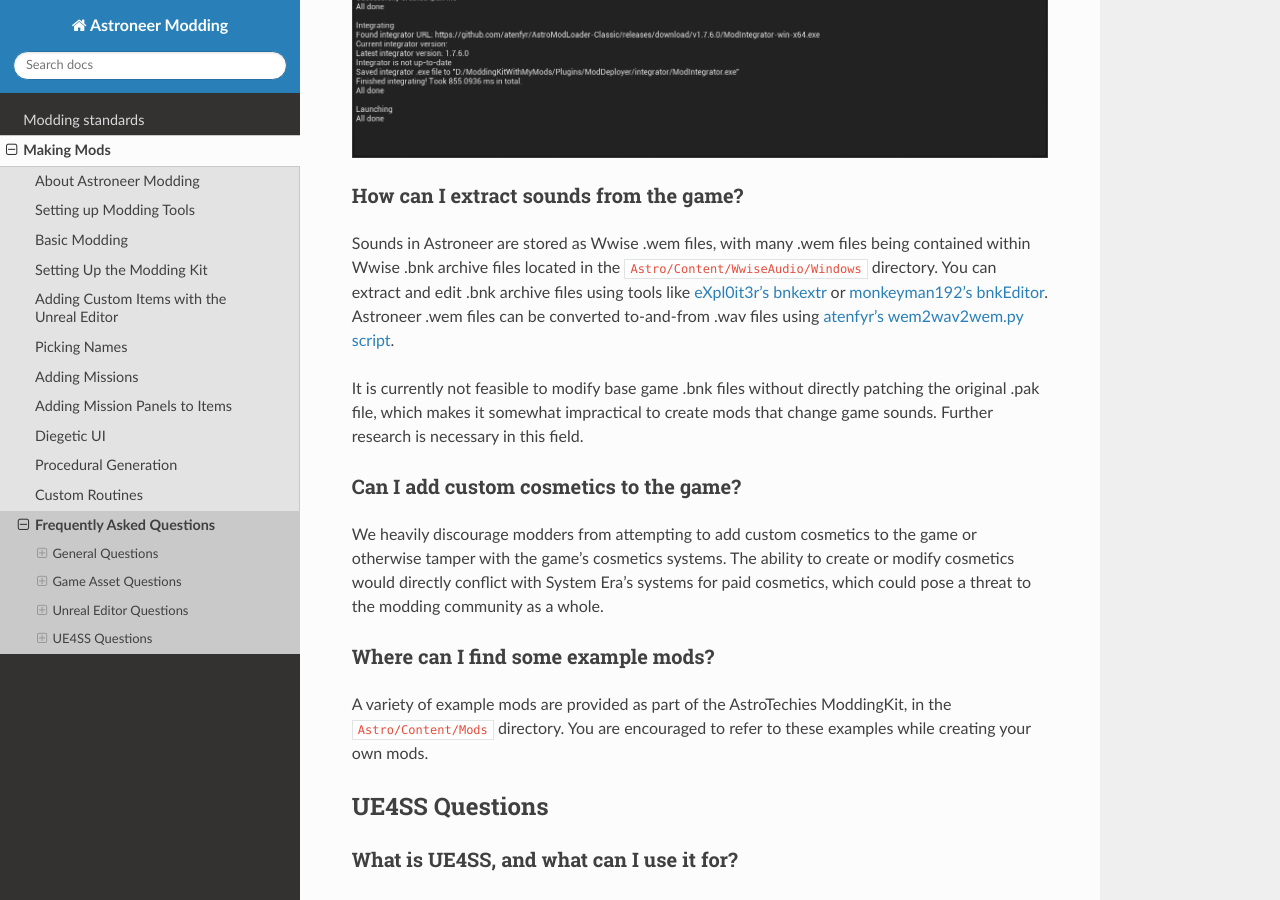
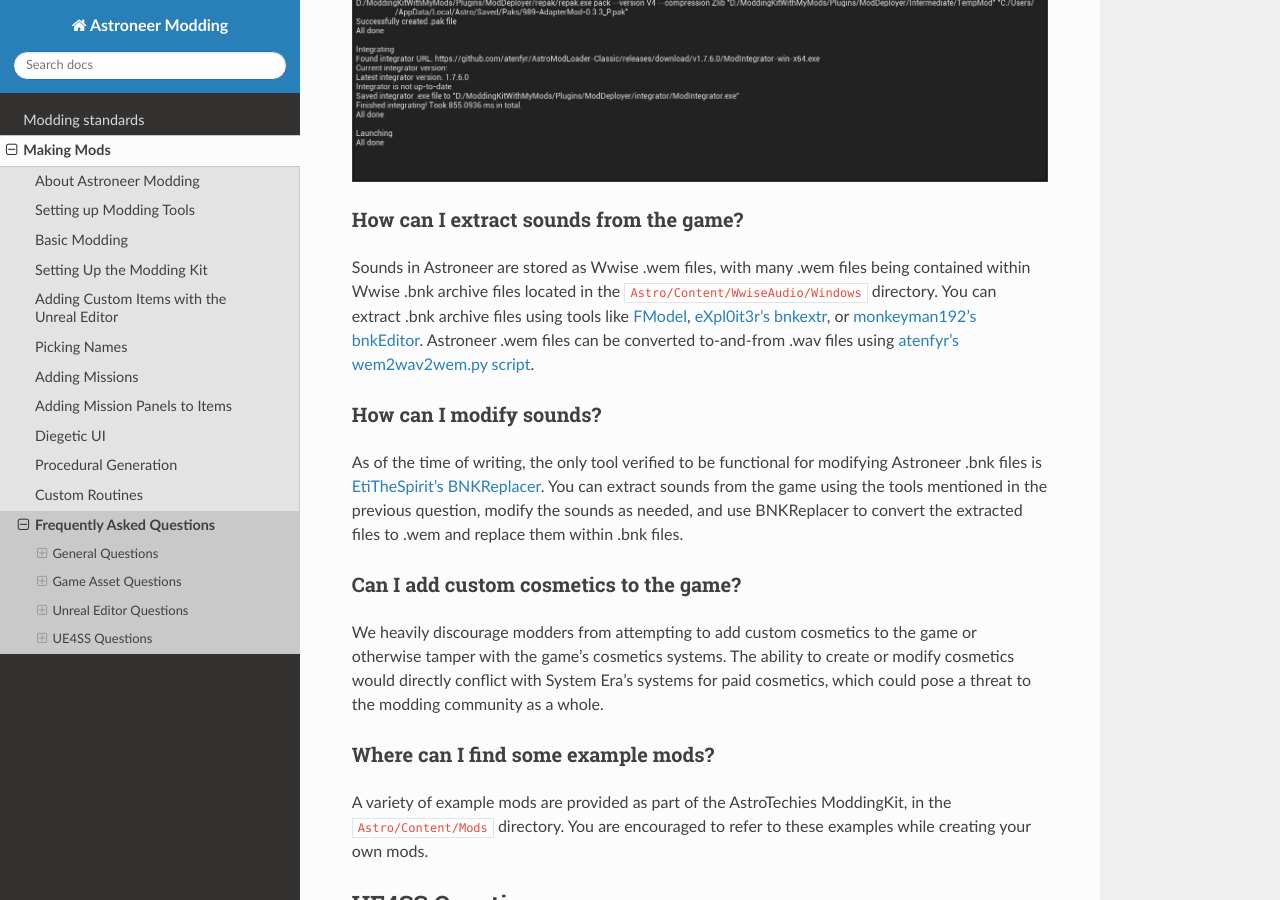
Before and after one commit to AstroTechies/astroneermodding, a Sphinx documentation site: the page built from docs/guides/faq.rst, in a window 1280 px wide and 900 px high, scrolled down 29234 px. Built offline with Sphinx 7.4.7 and the Read the Docs theme 3.1.0, drawn with Linux system fonts in a browser that asks for light colours; some of the changed text lies outside the part shown.

Commit message:
brief modify sounds faq question

```diff
--- a/docs/guides/faq.rst
+++ b/docs/guides/faq.rst
@@ -664,13 +664,18 @@
 
 How can I extract sounds from the game?
 ^^^^^^^^^^^^^^^^^^^^^^^^^^^^^^^^^^^^^^^^^^^^^^^^^^^^^^^^^^^^^^^^^^^^^^^^^^^
-Sounds in Astroneer are stored as Wwise .wem files, with many .wem files being contained within Wwise .bnk archive files located in the ``Astro/Content/WwiseAudio/Windows`` directory. You can extract and edit .bnk archive files using tools like `eXpl0it3r's bnkextr`_ or `monkeyman192's bnkEditor`_. Astroneer .wem files can be converted to-and-from .wav files using `atenfyr's wem2wav2wem.py script`_.
+Sounds in Astroneer are stored as Wwise .wem files, with many .wem files being contained within Wwise .bnk archive files located in the ``Astro/Content/WwiseAudio/Windows`` directory. You can extract .bnk archive files using tools like `FModel`_, `eXpl0it3r's bnkextr`_, or `monkeyman192's bnkEditor`_. Astroneer .wem files can be converted to-and-from .wav files using `atenfyr's wem2wav2wem.py script`_.
 
-It is currently not feasible to modify base game .bnk files without directly patching the original .pak file, which makes it somewhat impractical to create mods that change game sounds. Further research is necessary in this field.
-
+.. _`FModel`: https://github.com/4sval/FModel
 .. _`eXpl0it3r's bnkextr`: https://github.com/eXpl0it3r/bnkextr
 .. _`monkeyman192's bnkEditor`: https://github.com/monkeyman192/bnkEditor
 .. _`atenfyr's wem2wav2wem.py script`: https://gist.github.com/atenfyr/26c91a534ff8d801501d3c5423160ad9
+
+How can I modify sounds?
+^^^^^^^^^^^^^^^^^^^^^^^^^^^^^^^^^^^^^^^^^^^^^^^^^^^^^^^^^^^^^^^^^^^^^^^^^^^
+As of the time of writing, the only tool verified to be functional for modifying Astroneer .bnk files is `EtiTheSpirit's BNKReplacer`_. You can extract sounds from the game using the tools mentioned in the previous question, modify the sounds as needed, and use BNKReplacer to convert the extracted files to .wem and replace them within .bnk files.
+
+.. _`EtiTheSpirit's BNKReplacer`: https://github.com/EtiTheSpirit/BNKReplacer
 
 Can I add custom cosmetics to the game?
 ^^^^^^^^^^^^^^^^^^^^^^^^^^^^^^^^^^^^^^^^^^^^^^^^^^^^^^^^^^^^^^^^^^^^^^^^^^^
```
